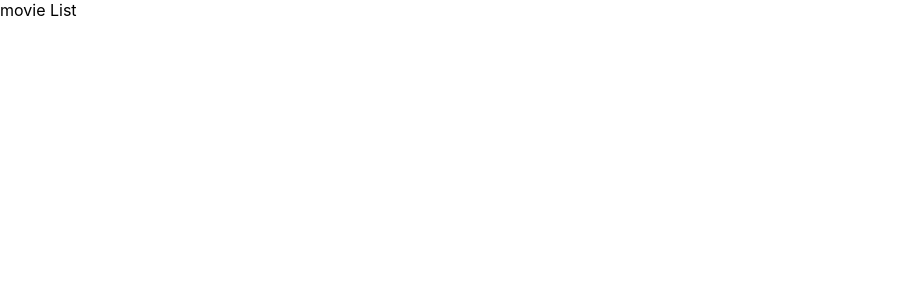
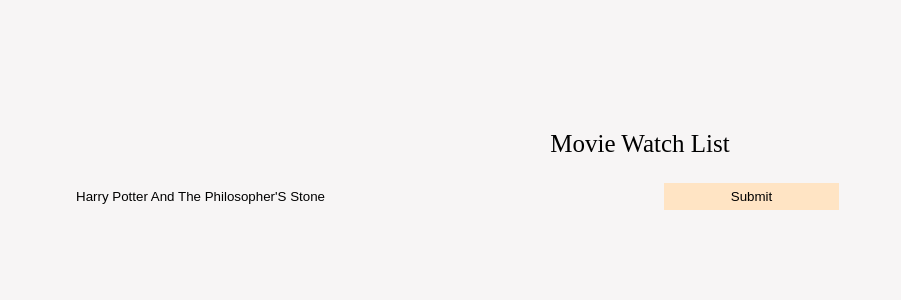
Before and after one commit to Moncayo1329/watch, a React (Create React App) app in the folder client/: page / in a window 1280 px wide. Shown: the top 300 px of the page, without its empty margins (0-901 px from the left). Built offline with nearby package versions, Linux system fonts and the light colour scheme.

Commit message:
working on the frontend

```diff
--- a/client/src/App.css
+++ b/client/src/App.css
@@ -0,0 +1,347 @@
+
+
+body {
+  background: var(--backgroundColor);
+  color: var(--textColor);
+  font-family: var(--bodyFont);
+  font-weight: 400;
+  line-height: 1.75;
+  background-color: rgb(247, 245, 245);
+}
+
+p {
+  margin-bottom: 1.5rem;
+  max-width: 40em;
+}
+
+h1,
+h2,
+h3,
+h4,
+h5 {
+  margin: 0;
+  margin-bottom: 1.38rem;
+  font-family: var(--headingFont);
+  font-weight: 400;
+  line-height: 1.3;
+  text-transform: capitalize;
+  letter-spacing: var(--letterSpacing);
+  color: rgb(0, 0, 0);
+}
+
+
+
+h4 {
+  font-size: 1.563rem;
+}
+
+
+
+small,
+.text-small {
+  font-size: var(--smallText);
+}
+
+ul {
+  padding: 0;
+  list-style-type: none;
+}
+a {
+  text-decoration: none;
+}
+/*************
+     Buttons
+*************/
+
+.btn {
+  cursor: pointer;
+  appearance: none;
+  color: var(--white);
+  background: var(--primary-500);
+  border: none;
+  border-radius: var(--borderRadius);
+  letter-spacing: var(--letterSpacing);
+  padding: 0.375rem 0.75rem;
+  box-shadow: var(--shadow-1);
+  transition: var(--transition);
+  text-transform: capitalize;
+  background-color: bisque;
+}
+
+
+
+/*************
+     FORM
+*************/
+form {
+  width: 100%;
+  background: var(--white);
+  border-radius: var(--borderRadius);
+  box-shadow: var(--shadow-2);
+  padding: 2rem 2.5rem;
+}
+label {
+  display: block;
+  font-size: var(--smallText);
+  margin-bottom: 0.5rem;
+  text-transform: capitalize;
+}
+
+input,
+textarea {
+  width: 50%;
+  padding: 0.375rem 0.75rem;
+  border-radius: var(--borderRadius);
+  background: var(--grey-50);
+  border-color: transparent;
+  border: 1px solid var(--grey-300);
+}
+.form-row {
+  margin-bottom: 1rem;
+}
+textarea {
+  width: 100%;
+  height: 7rem;
+}
+
+::placeholder {
+  color: var(--grey-600);
+}
+.form-alert {
+  color: var(--red-dark);
+  letter-spacing: var(--letterSpacing);
+  text-transform: capitalize;
+}
+
+.task-form,
+.single-task-form {
+  width: 90vw;
+  max-width: var(--fixed-width);
+  margin: 0 auto;
+  margin-top: 6rem;
+}
+.task-form h4 {
+  text-align: center;
+}
+.task-form .form-alert {
+  margin-top: 1rem;
+}
+.submit-btn {
+  width: 100%;
+  margin-top: 1rem;
+}
+@media screen and (min-width: 576px) {
+  .form-control {
+    display: flex;
+  }
+  .task-input {
+    border-radius: 0;
+    border-top-left-radius: var(--borderRadius);
+    border-bottom-left-radius: var(--borderRadius);
+  }
+  .submit-btn {
+    margin-top: 0;
+    width: 175px;
+    border-radius: 0;
+    border-top-right-radius: var(--borderRadius);
+    border-bottom-right-radius: var(--borderRadius);
+  }
+}
+form > :first-child {
+  margin-top: 0;
+}
+form > :last-child {
+  margin-bottom: 0;
+}
+/* Basic Classes */
+.alert {
+  padding: 0.375rem 0.75rem;
+  margin-bottom: 1rem;
+  border-color: transparent;
+  border-radius: var(--borderRadius);
+}
+
+.alert-success {
+  color: var(--green-dark);
+  background-color: var(--green-light);
+}
+.alert-danger {
+  color: var(--red-dark);
+  background-color: var(--red-light);
+}
+.text-danger {
+  color: var(--red-dark);
+}
+.text-success {
+  color: var(--green-dark);
+}
+/* loading */
+@keyframes spinner {
+  to {
+    transform: rotate(360deg);
+  }
+}
+
+.loading {
+  width: 6rem;
+  height: 6rem;
+  border-radius: 50%;
+  border: 3px solid #ccc;
+  border-top-color: var(--clr-primary-5);
+  animation: spinner 0.6s linear infinite;
+}
+.loading {
+  margin: 0 auto;
+}
+/* form loading */
+
+.form-loading {
+  position: relative;
+}
+.form-loading::before {
+  background: var(--white);
+  position: absolute;
+  content: '';
+  height: 100%;
+  width: 100%;
+  top: 0;
+  left: 0;
+  border-radius: var(--borderRadius);
+  opacity: 0.8;
+}
+
+.form-loading::after {
+  content: '';
+  position: absolute;
+  top: calc(50% - 3rem);
+  left: calc(50% - 3rem);
+  width: 6rem;
+  height: 6rem;
+  border-radius: 50%;
+  border: 3px solid #ccc;
+  border-top-color: var(--clr-primary-5);
+  animation: spinner 0.6s linear infinite;
+}
+
+/*************
+     TASKS
+*************/
+.empty-list {
+  text-align: center;
+}
+.tasks-container {
+  width: 100%;
+  width: 90vw;
+  max-width: var(--fixed-width);
+  margin: 0 auto;
+  margin-top: 2rem;
+  padding-bottom: 4rem;
+}
+.tasks {
+  display: grid;
+  gap: 1rem;
+}
+.single-task {
+  padding: 1rem 2.5rem;
+  background: var(--white);
+  border-radius: var(--borderRadius);
+  box-shadow: var(--shadow-2);
+  transition: var(--transition);
+  display: flex;
+  justify-content: space-between;
+  align-items: center;
+}
+.single-task:hover {
+  box-shadow: var(--shadow-4);
+}
+.single-task h5 {
+  margin-bottom: 0;
+}
+.single-task span {
+  display: inline-block;
+  width: 0.5rem;
+  height: 0.5rem;
+  margin-left: -1.25rem;
+  margin-right: 1.5rem;
+}
+.single-task .fa-check-circle {
+  font-size: 1rem;
+  color: var(--green-dark);
+  visibility: hidden;
+}
+.task-completed h5 {
+  text-decoration: line-through;
+}
+.task-completed .fa-check-circle {
+  visibility: visible;
+}
+.loading-text {
+  visibility: hidden;
+}
+/* Task Links */
+.task-links {
+  display: flex;
+  align-items: center;
+  gap: 0 0.5rem;
+}
+.delete-btn,
+.edit-link {
+  background: transparent;
+  font-size: 0.75rem;
+  border: transparent;
+  cursor: pointer;
+}
+.edit-link {
+  color: var(--green-dark);
+}
+.delete-btn {
+  color: var(--red-dark);
+}
+
+/*************
+   SINGLE TASK
+*************/
+
+.single-task-form h4 {
+  text-align: center;
+}
+
+.single-task-form p {
+  margin-bottom: 0;
+  margin-top: 0;
+}
+
+.single-task-form .form-control {
+  display: grid;
+  grid-template-columns: 150px 1fr;
+  align-items: center;
+  justify-items: start;
+  gap: 0 1rem;
+  margin-bottom: 0.75rem;
+}
+
+.single-task-form label {
+  margin-bottom: 0;
+  font-size: 1rem;
+}
+
+.task-edit-completed {
+  width: auto;
+}
+.back-link {
+  display: block;
+  width: 250px;
+  margin: 0 auto;
+  text-align: center;
+  margin-top: 6rem;
+  background: var(--black);
+}
+.back-link:hover {
+  background: var(--black);
+  opacity: 0.75;
+}
+
+.single-task-form .form-alert {
+  text-align: center;
+  margin-top: 1rem;
+}
--- a/client/src/App.js
+++ b/client/src/App.js
@@ -1,13 +1,10 @@
-import logo from './logo.svg';
 import './App.css';
+import Form from './movieForm';
 
 function App() {
   return (
     <div className="App">
-      <header className="App-header">
-         movie List
-
-      </header>
+    <Form />
     </div>
   );
 }
--- /dev/null
+++ b/client/src/movieForm.js
@@ -0,0 +1,37 @@
+import React from 'react';
+
+import './App.css';
+
+function Form() {
+return (
+
+    <div>
+<form className="task-form">
+        <h4>Movie Watch List </h4>
+        <div className="form-control">
+          <input
+            type="text"
+            name="name"
+            className="task-input"
+            placeholder="Harry Potter And The Philosopher'S Stone "
+          />
+          <button type="submit" className="btn submit-btn">Submit</button>
+        </div>
+        <div className="form-alert"></div>
+      </form>
+
+      <section className="tasks-container">
+        <p className="loading-text">Loading...</p>
+        <div className="tasks">
+          {/* Aquí podrías mapear tareas y mostrarlas, por ahora, está vacío */}
+        </div>
+     </section>
+    </div>
+
+
+)
+
+}
+
+
+export default Form;
```
